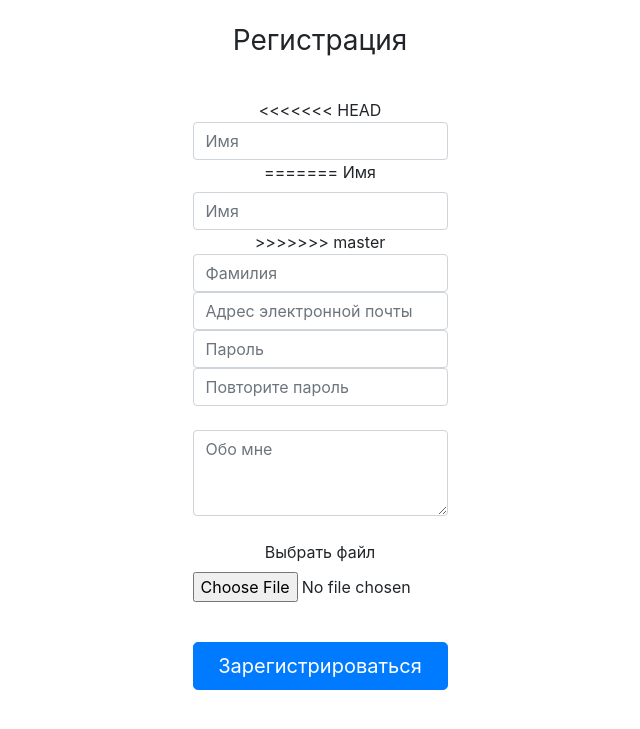
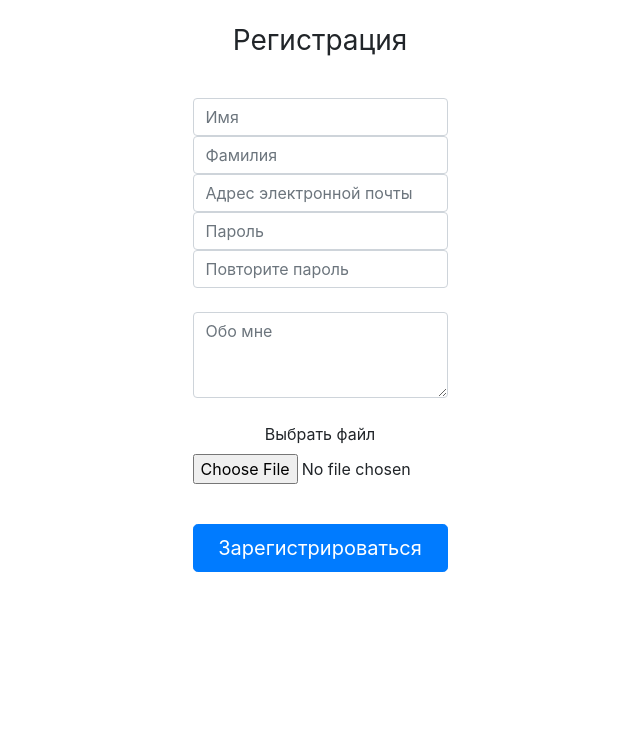
Before and after one commit to DenisLukashov/LP15-awesome-project, a Flask app: page /register in a window 1280 px wide. Shown: the top 729 px of the page, without its empty margins (320-960 px from the left). Run offline with Flask 2, Linux system fonts and the light colour scheme; some libraries are stand-ins or nearby versions.

Commit message:
#3 stats+master

```diff
--- a/awesomeapp/templates/login.html
+++ b/awesomeapp/templates/login.html
@@ -38,8 +38,6 @@
         <div class="col"></div>
       </div>
       <div class="row"></div>
-
-    <a href="{{ url_for('register') }}">Registration</a>
     </div>
 
     <!-- Optional JavaScript -->
--- a/awesomeapp/templates/register.html
+++ b/awesomeapp/templates/register.html
@@ -18,13 +18,8 @@
             {{ form.hidden_tag() }}
             <h1 class="h3 mb-3 font-weight-normal">{{ title }}</h1><br>
 
-<<<<<<< HEAD
             <span class="sr-only">{{ form.first_name.label }}</span>
             {{ form.first_name }}
-=======
-                {{ form.first_name.label }}
-                {{ form.first_name }}
->>>>>>> master
 
             <span class="sr-only">{{ form.second_name.label }}</span>
             {{ form.second_name }}
--- a/awesomeapp/views.py
+++ b/awesomeapp/views.py
@@ -9,7 +9,6 @@ from awesomeapp import app, db, login
 from config import Config
 from .forms import RegistrationForm, LoginForm,  EquipmentForm, Statistics
 from .models import User, Equipment, Stats, Story, Image
-
 
 
 @app.route('/')
```
